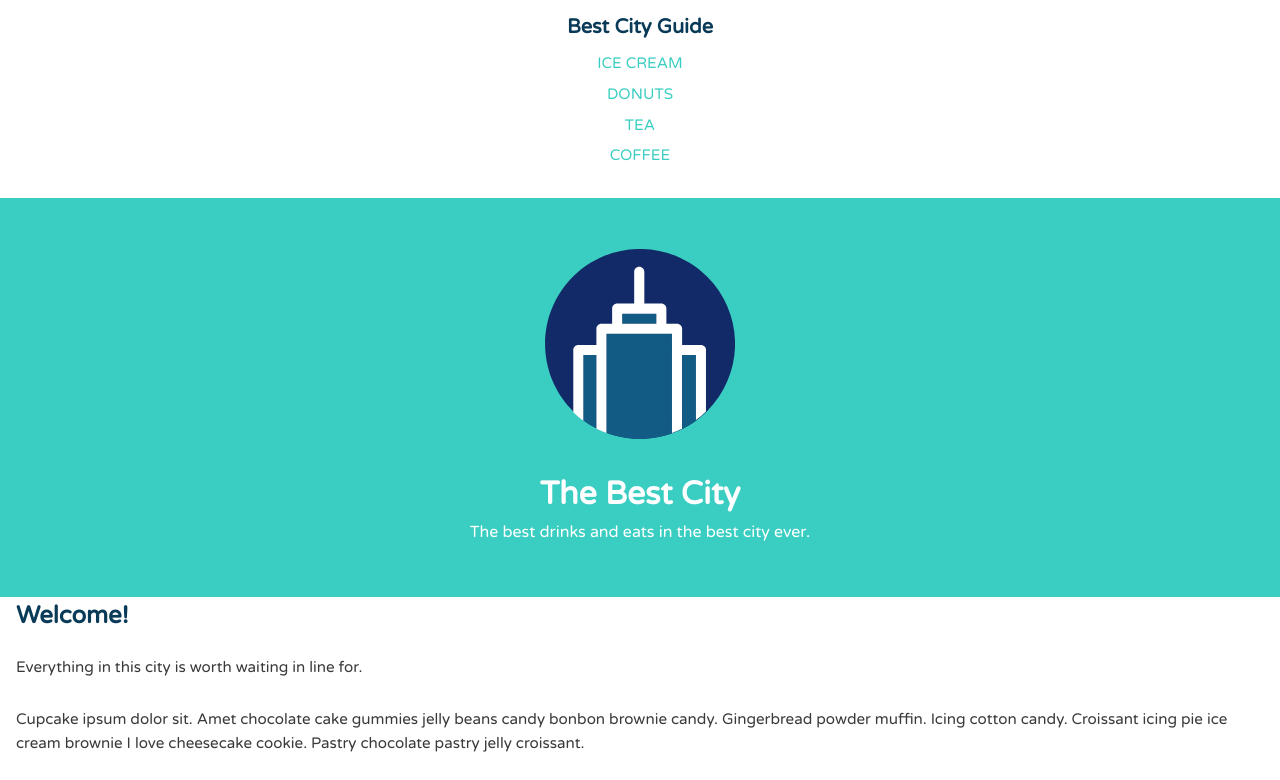
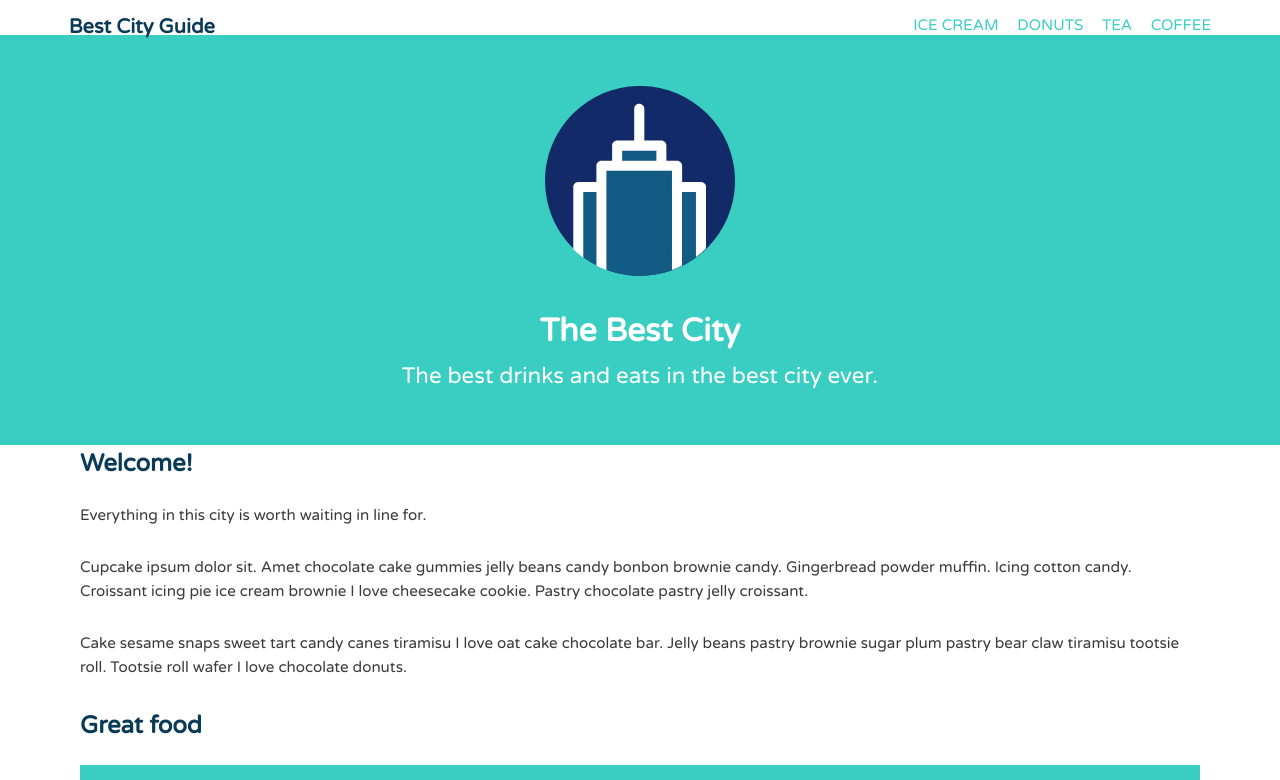
Before and after one commit to andrewteece/Best-City-Project, a plain HTML site: page index.html in a window 1280 px wide. Shown: the top 780 px of the page. Drawn offline with Linux system fonts and the light colour scheme.

Commit message:
media queries

```diff
--- a/css/style.css
+++ b/css/style.css
@@ -114,6 +114,27 @@ img {
 
 @media (min-width: 769px) {
 
+  .container {
+    width: 90%;
+    margin: 0 auto;
+  }
+
+  .name {
+    float: left;
+  }
+
+  .main-nav {
+    float: right;
+  }
+
+  .main-nav li {
+    display: inline-block;
+    margin-left: 0.3rem;
+  }
+
+  .tagline {
+    font-size: 1.4em;
+  }
 
 
 	/* ---- Float clearfix ---- */
```
